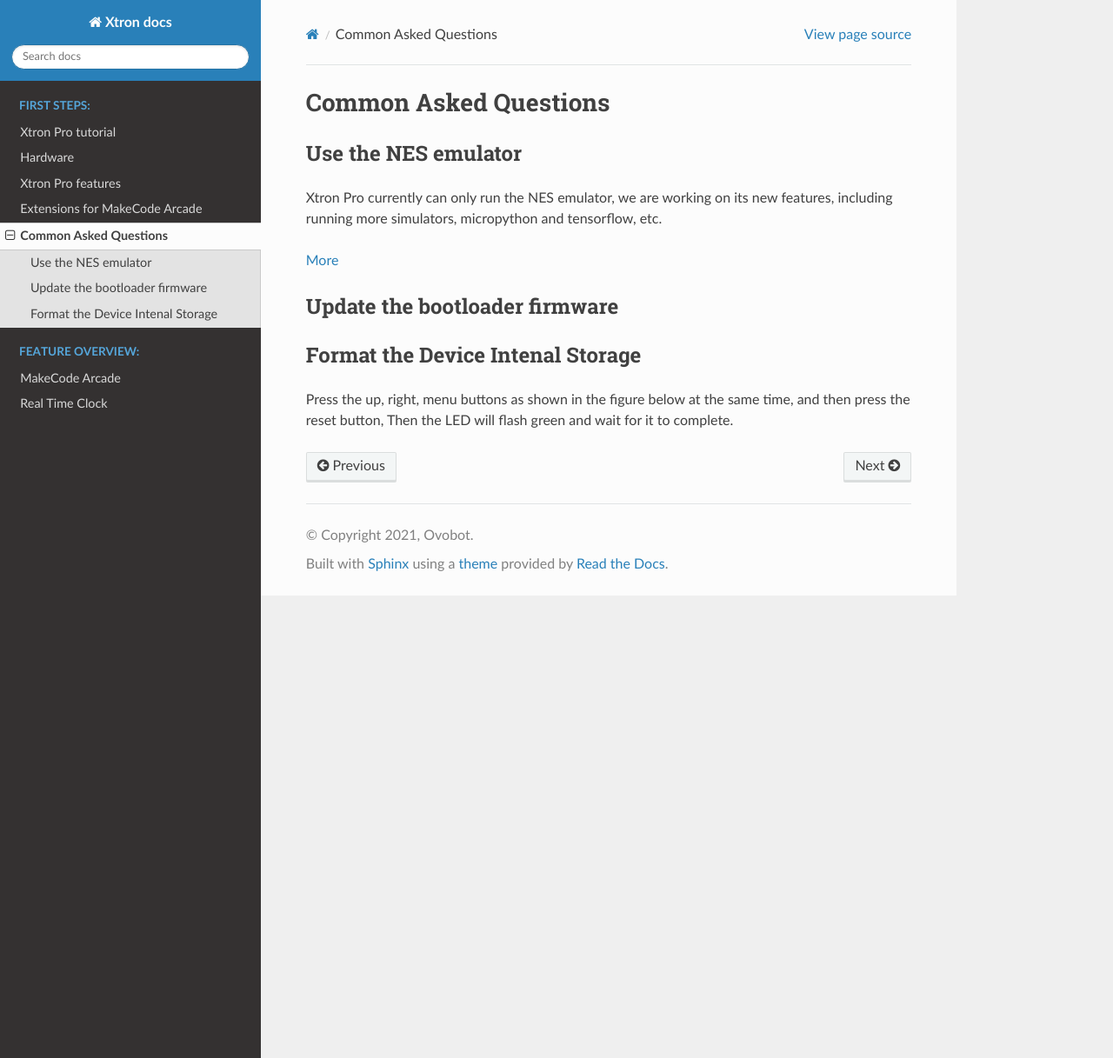
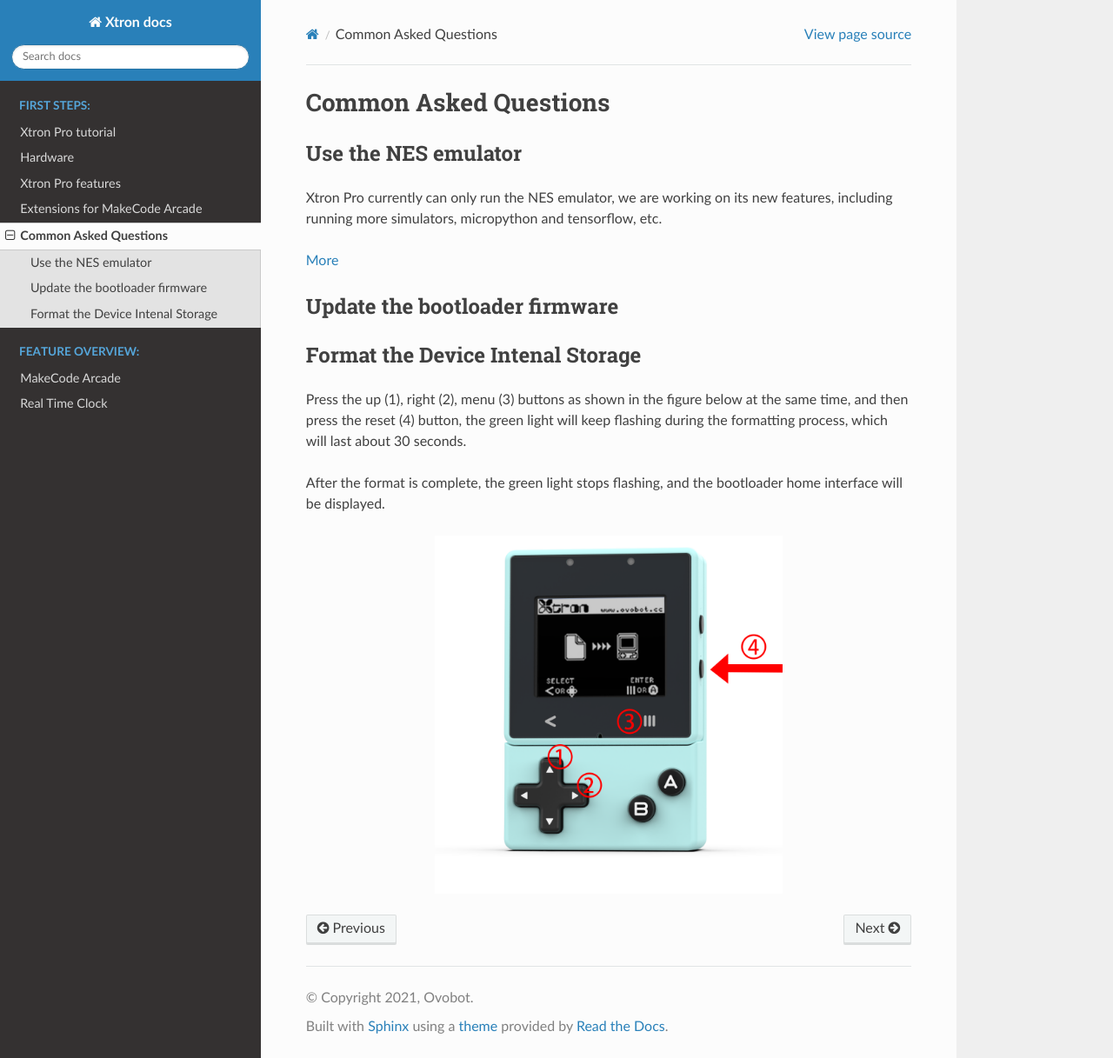
Before and after one commit to Ovobot/Xtron-docs, a Sphinx documentation site: the page built from docs/source/q-and-a.md, in a window 1280 px wide and 1217 px high. Shown: the whole window at 87% size. Built offline with Sphinx 7.4.7 and the Read the Docs theme 2.0.0, drawn with Linux system fonts in a browser that asks for light colours.

Commit message:
add format image

```diff
--- a/docs/source/q-and-a.md
+++ b/docs/source/q-and-a.md
@@ -12,4 +12,10 @@
 
 ## Format the Device Intenal Storage
 
-Press the up, right, menu buttons as shown in the figure below at the same time, and then press the reset button, Then the LED will flash green and wait for it to complete.
+Press the up (1), right (2), menu (3) buttons as shown in the figure below at the same time, and then press the reset (4) button, the green light will keep flashing during the formatting process, which will last about 30 seconds.
+
+After the format is complete, the green light stops flashing, and the bootloader home interface will be displayed.
+
+<p align="center">
+<img src="_static/xtron-pro-format.png" alt="" width="400"/>
+</p>
```
Also changed, not shown: docs/source/real-time-clock.md (+4 -0 lines), docs/source/_static/xtron-pro-format.png (added).
